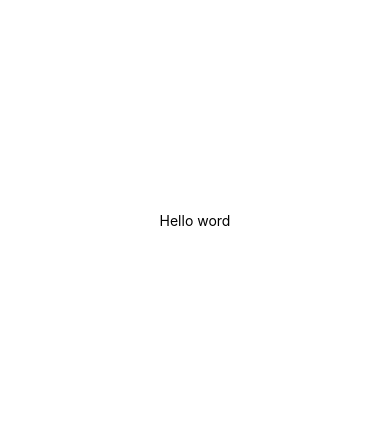
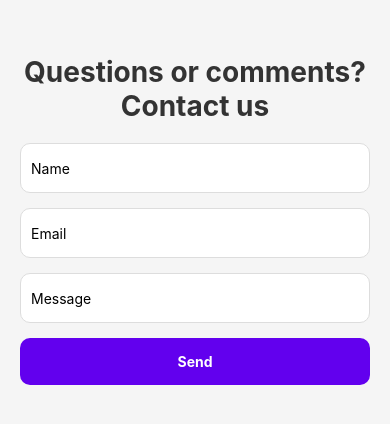
Before and after one commit to marianaquipux/taller_moviles, a React Native app: screen / in a window 390 px wide. Shown: the part 202-626 px from the top of the page. Built offline with nearby package versions, Linux system fonts and the light colour scheme.

Commit message:
feat: agregar features faltantes.

```diff
--- a/App.js
+++ b/App.jsx
@@ -1,11 +1,11 @@
-import { StatusBar } from 'expo-status-bar';
+
 import { StyleSheet, Text, View } from 'react-native';
+import FormContact from './app/components/FormContact';
 
 export default function App() {
   return (
     <View style={styles.container}>
-      <Text>Hello word</Text>
-      <StatusBar style="auto" />
+      <FormContact/>
     </View>
   );
 }
--- /dev/null
+++ b/app/components/FormContact.jsx
@@ -0,0 +1,147 @@
+import React, { useState } from "react";
+import {
+  View,
+  TextInput,
+  Alert,
+  Text,
+  TouchableOpacity,
+  StyleSheet,
+  ActivityIndicator,
+} from "react-native";
+
+export default function FormContact() {
+  // Estados para guardar los valores de los campos del formulario
+  const [name, setName] = useState('');
+  const [email, setEmail] = useState('');
+  const [message, setMessage] = useState('');
+
+  // Estados para errores, cargando y habilitación del botón de envío
+  const [errors, setErrors] = useState({ name: "", email: "", message: "" });
+  const [loading, setLoading] = useState(false);
+
+  // Validaciones simples
+  const validate = () => {
+    let valid = true;
+    const newErrors = { name: "", email: "", message: "" };
+
+    if (!name) {
+      newErrors.name = "Name is required";
+      valid = false;
+    }
+
+    if (!email) {
+      newErrors.email = "Email is required";
+      valid = false;
+    } else if (!/\S+@\S+\.\S+/.test(email)) { // Validar que sea un correo válido
+      newErrors.email = "Enter a valid email";
+      valid = false;
+    }
+
+    if (!message) {
+      newErrors.message = "Message is required";
+      valid = false;
+    } else if (message.length < 10) { // Validar la longitud del mensaje
+      newErrors.message = "Message must be at least 10 characters";
+      valid = false;
+    }
+
+    setErrors(newErrors);
+    return valid;
+  };
+
+  // Función para manejar el envío del formulario
+  const handleSubmit = () => {
+    if (validate()) {
+      setLoading(true);
+      setTimeout(() => {
+        setLoading(false);
+        Alert.alert("Success", `Thank you for your message, ${name}!`);
+        // Limpiar los campos del formulario
+        setName('');
+        setEmail('');
+        setMessage('');
+      }, 2000); // Simula un envío que dura 2 segundos
+    }
+  };
+
+  return (
+    <View style={styles.container}>
+      <Text style={styles.title}>Questions or comments? Contact us</Text>
+
+      <TextInput
+        style={[styles.input, errors.name ? styles.errorInput : null]}
+        placeholder="Name"
+        value={name}
+        onChangeText={setName}
+      />
+      {errors.name ? <Text style={styles.errorText}>{errors.name}</Text> : null}
+
+      <TextInput
+        style={[styles.input, errors.email ? styles.errorInput : null]}
+        placeholder="Email"
+        value={email}
+        onChangeText={setEmail}
+      />
+      {errors.email ? <Text style={styles.errorText}>{errors.email}</Text> : null}
+
+      <TextInput
+        style={[styles.input, errors.message ? styles.errorInput : null]}
+        placeholder="Message"
+        value={message}
+        onChangeText={setMessage}
+      />
+      {errors.message ? <Text style={styles.errorText}>{errors.message}</Text> : null}
+
+      {/* Mostrar el spinner o el botón de enviar */}
+      {loading ? (
+        <ActivityIndicator size="large" color="#0000ff" />
+      ) : (
+        <TouchableOpacity style={styles.button} onPress={handleSubmit} disabled={loading}>
+          <Text style={styles.buttonText}>Send</Text>
+        </TouchableOpacity>
+      )}
+    </View>
+  );
+}
+
+const styles = StyleSheet.create({
+  container: {
+    padding: 20,
+    backgroundColor: "#f5f5f5",
+    flex: 1,
+    justifyContent: "center",
+  },
+  title: {
+    fontSize: 28,
+    fontWeight: "bold",
+    marginBottom: 20,
+    textAlign: "center",
+    color: "#333",
+  },
+  input: {
+    height: 50,
+    borderColor: "#ddd",
+    borderWidth: 1,
+    marginBottom: 15,
+    paddingLeft: 10,
+    borderRadius: 10,
+    backgroundColor: "#fff",
+  },
+  errorText: {
+    color: "red",
+    marginBottom: 10,
+  },
+  errorInput: {
+    borderColor: "red",
+  },
+  button: {
+    backgroundColor: "#6200ee",
+    paddingVertical: 15,
+    borderRadius: 10,
+    alignItems: "center",
+  },
+  buttonText: {
+    color: "#fff",
+    fontWeight: "bold",
+  },
+});
```
Also changed, not shown: app/components/Form.jsx (deleted, +0 -88 lines).
